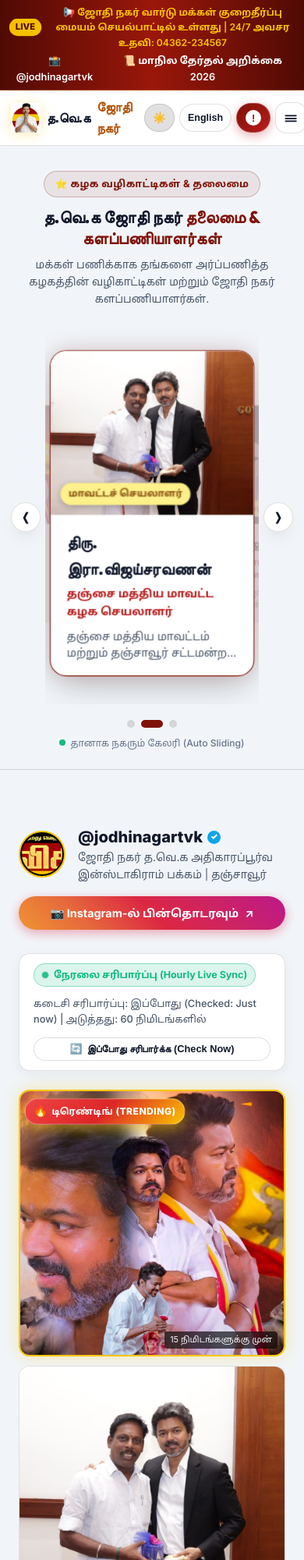
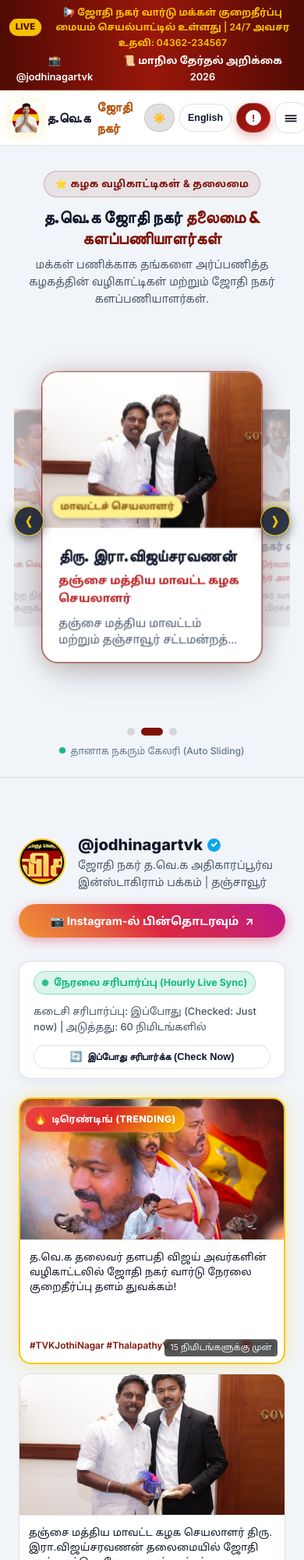
Before and after one commit to jerry-fab/P-JN-TVK-Web, a plain HTML site: page index.html in a window 390 px wide. Shown: the top 2000 px of the page at 78% size. Drawn offline with nearby package versions, Linux system fonts and the light colour scheme; a web font is replaced by a local one.

Commit message:
fix(mobile): enhance 3D coverflow centering and mobile instagram caption cards

```diff
--- a/app.js
+++ b/app.js
@@ -1469,6 +1469,8 @@
       ${trendingBadge}
       <span class="insta-time-pill">${relativeTime}</span>
       <img src="${escapeHtml(post.imageUrl)}" alt="Instagram Post ${index + 1}" loading="lazy">
+
+      <!-- Desktop Hover Overlay -->
       <div class="insta-hover-overlay">
         <span class="insta-corner-icon">📸</span>
         <p>${escapeHtml(caption)}</p>
@@ -1480,6 +1482,15 @@
         <a href="${escapeHtml(post.url || 'https://www.instagram.com/jodhinagartvk/')}" target="_blank" rel="noopener" class="insta-post-link">
           ${viewBtnText}
         </a>
+      </div>
+
+      <!-- Mobile Native Caption Strip (Visible directly without hover) -->
+      <div class="insta-mobile-caption-box">
+        <p class="insta-mobile-text">${escapeHtml(caption)}</p>
+        <div class="insta-mobile-footer">
+          <span class="insta-mobile-tags">${escapeHtml(post.tags || '#TVKJothiNagar')}</span>
+          <span class="insta-mobile-likes">❤️ ${post.likes || '1.8k'}</span>
+        </div>
       </div>
     `;
 
--- a/index.html
+++ b/index.html
@@ -13,7 +13,7 @@
 
   <!-- Leaflet CSS for 100% Free OpenStreetMap -->
   <link rel="stylesheet" href="https://unpkg.com/leaflet@1.9.4/dist/leaflet.css" integrity="sha256-p4NxAoJBhIIN+hmNHrzRCf9tD/miZyoHS5obTRR9BMY=" crossorigin="">
-  <link rel="stylesheet" href="style.css?v=2.0">
+  <link rel="stylesheet" href="style.css?v=2.1">
   <link rel="icon" type="image/png" href="assets/images/WHISTLE-BADGE.png">
 </head>
 <body>
@@ -723,7 +723,7 @@
 
   <!-- Leaflet Map JS (100% Free OpenStreetMap Engine) -->
   <script src="https://unpkg.com/leaflet@1.9.4/dist/leaflet.js" integrity="sha256-20nQCchB9co0qIjJZRGuk2/Z9VM+kNiyxNV1lvTlZBo=" crossorigin=""></script>
-  <script src="app.js?v=2.0"></script>
+  <script src="app.js?v=2.1"></script>
 
 
 
--- a/style.css
+++ b/style.css
@@ -2576,6 +2576,8 @@
 
 .coverflow-card {
   position: absolute;
+  left: 50%;
+  margin-left: -180px;
   width: 360px;
   background: var(--tvk-card-bg);
   border: 1px solid var(--tvk-dark-border);
@@ -2734,11 +2736,19 @@
 }
 
 .gallery-nav-btn.prev-btn {
-  margin-right: 12px;
+  position: absolute;
+  left: 10px;
+  top: 50%;
+  transform: translateY(-50%);
+  z-index: 20;
 }
 
 .gallery-nav-btn.next-btn {
-  margin-left: 12px;
+  position: absolute;
+  right: 10px;
+  top: 50%;
+  transform: translateY(-50%);
+  z-index: 20;
 }
 
 /* Gallery Controls & Dots */
@@ -3223,3 +3233,117 @@
     grid-column: span 1;
   }
 }
+
+/* Desktop: hide mobile caption strip */
+.insta-mobile-caption-box {
+  display: none;
+}
+
+@media (max-width: 768px) {
+  .coverflow-stage-wrapper {
+    position: relative;
+    padding: 0 4px;
+  }
+  .coverflow-stage {
+    height: 420px;
+  }
+  .coverflow-card {
+    width: 270px;
+    left: 50%;
+    margin-left: -135px;
+  }
+  .coverflow-card .gallery-img-box {
+    height: 190px;
+  }
+  .coverflow-card.pos-left {
+    transform: translateX(-68%) scale(0.78);
+    opacity: 0.35;
+    z-index: 2;
+  }
+  .coverflow-card.pos-center {
+    transform: translateX(0%) scale(1.05);
+    opacity: 1;
+    z-index: 10;
+  }
+  .coverflow-card.pos-right {
+    transform: translateX(68%) scale(0.78);
+    opacity: 0.35;
+    z-index: 2;
+  }
+  .gallery-nav-btn {
+    width: 38px;
+    height: 38px;
+    font-size: 1rem;
+    background: rgba(15, 23, 42, 0.85);
+    border: 1px solid var(--tvk-gold);
+    color: var(--tvk-gold);
+    box-shadow: 0 4px 14px rgba(0, 0, 0, 0.5);
+  }
+  .gallery-nav-btn.prev-btn {
+    left: 4px;
+    margin-right: 0;
+  }
+  .gallery-nav-btn.next-btn {
+    right: 4px;
+    margin-left: 0;
+  }
+
+  /* Mobile Instagram Cards: Show caption directly without relying on hover */
+  .insta-post-card {
+    display: flex;
+    flex-direction: column;
+    height: auto;
+    border-radius: 16px;
+    overflow: hidden;
+    background: var(--tvk-card-bg);
+    border: 1px solid var(--tvk-dark-border);
+  }
+  .insta-post-card img {
+    height: 180px;
+    width: 100%;
+    object-fit: cover;
+  }
+  .insta-hover-overlay {
+    display: none; /* Disable hover overlay on mobile touch screens */
+  }
+  .insta-mobile-caption-box {
+    display: flex;
+    flex-direction: column;
+    padding: 12px;
+    background: var(--tvk-card-bg);
+    border-top: 1px solid var(--tvk-dark-border);
+    flex-grow: 1;
+  }
+  .insta-mobile-text {
+    font-size: 0.82rem;
+    line-height: 1.45;
+    color: var(--tvk-text-main);
+    margin: 0 0 8px 0;
+    display: -webkit-box;
+    -webkit-line-clamp: 3;
+    -webkit-box-orient: vertical;
+    overflow: hidden;
+  }
+  .insta-mobile-footer {
+    display: flex;
+    justify-content: space-between;
+    align-items: center;
+    margin-top: auto;
+    font-size: 0.74rem;
+  }
+  .insta-mobile-tags {
+    color: var(--tvk-gold);
+    font-weight: 600;
+    max-width: 65%;
+    white-space: nowrap;
+    overflow: hidden;
+    text-overflow: ellipsis;
+  }
+  [data-theme="light"] .insta-mobile-tags {
+    color: #7f1207;
+  }
+  .insta-mobile-likes {
+    color: var(--tvk-text-dim);
+    font-weight: 600;
+  }
+}
```
